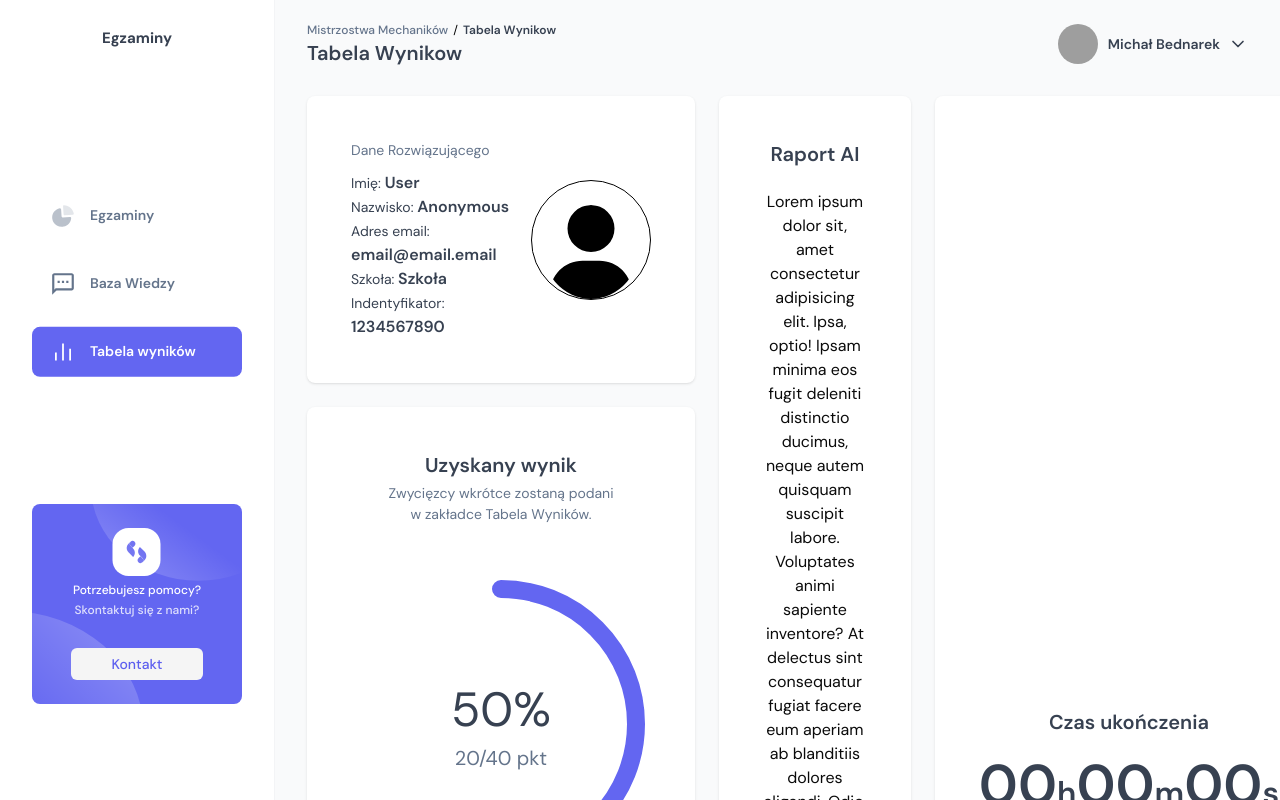
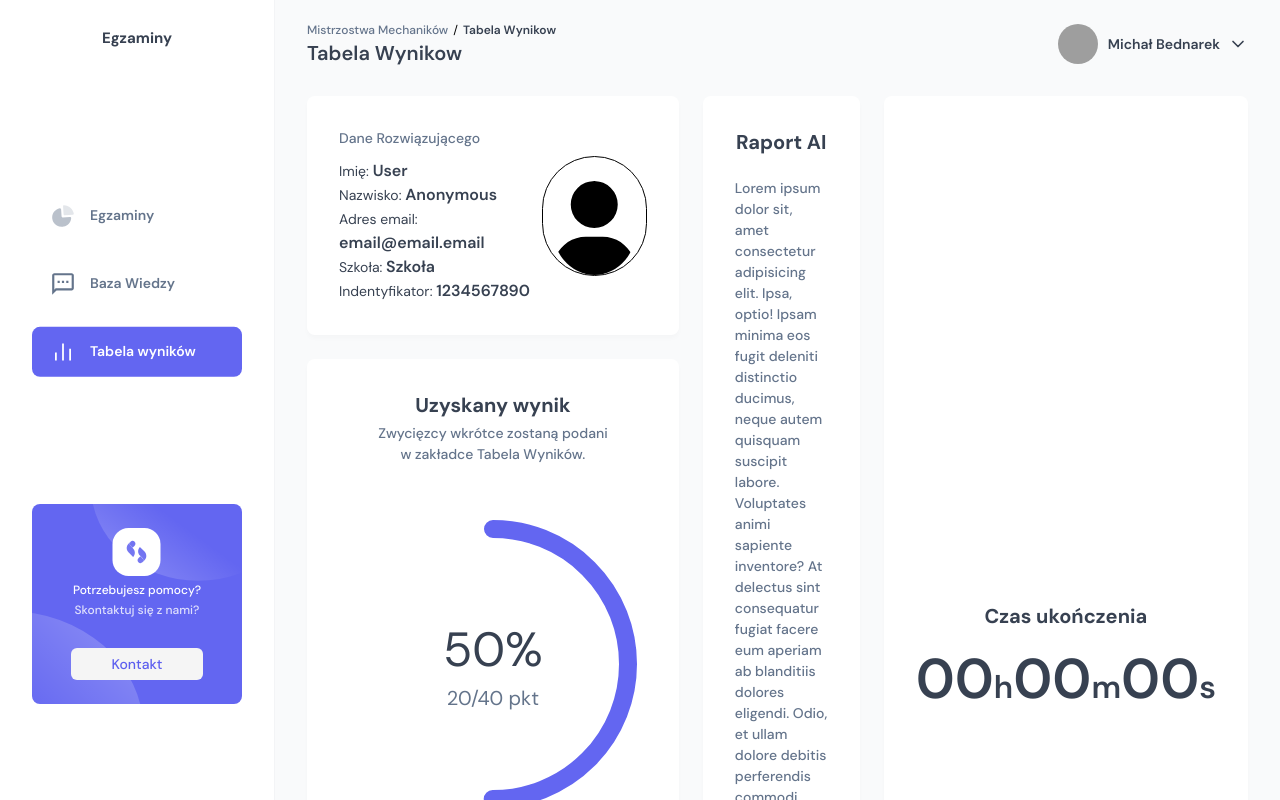
Before and after one commit to Vetther/HackHeroes2023, a Next.js app in the folder apps/frontend/: page /tabela-wynikow in a window 1280 px wide. Built offline with nearby package versions, Linux system fonts and the light colour scheme; grey boxes are pictures that could not be loaded.

Commit message:
Changed to use custom Card component

```diff
--- a/apps/frontend/src/components/results/ai-report.tsx
+++ b/apps/frontend/src/components/results/ai-report.tsx
@@ -1,12 +1,10 @@
-import Section from "./section"
+import { Card, CardTagLine, CardTitle } from "../ui/card"
 
 export default function AIRaport() {
   return (
-    <Section className="w-full flex-col items-center justify-center gap-[22px]">
-      <h3 className="text-xl font-semibold leading-7 text-gray-700">
-        Raport AI
-      </h3>
-      <p className="text-center">
+    <Card className="w-full items-center justify-center gap-[22px]">
+      <CardTitle>Raport AI</CardTitle>
+      <CardTagLine>
         Lorem ipsum dolor sit, amet consectetur adipisicing elit. Ipsa, optio!
         Ipsam minima eos fugit deleniti distinctio ducimus, neque autem quisquam
         suscipit labore. Voluptates animi sapiente inventore? At delectus sint
@@ -16,7 +14,7 @@ export default function AIRaport() {
         consequuntur aspernatur? Quaerat sint voluptatem reprehenderit quisquam,
         veritatis nesciunt, neque fuga et illo alias blanditiis vel,
         perspiciatis laudantium quod!
-      </p>
-    </Section>
+      </CardTagLine>
+    </Card>
   )
 }
--- a/apps/frontend/src/components/results/chart.tsx
+++ b/apps/frontend/src/components/results/chart.tsx
@@ -1,12 +1,10 @@
-import Section from "./section"
+import { Card, CardTitle } from "../ui/card"
 
 export default function Chart() {
   return (
-    <Section className="h-full flex-col gap-11">
-      <h3 className="text-xl font-semibold leading-7 text-gray-700">
-        Czas udzielenia odpowiedzi / pytanie
-      </h3>
+    <Card className="h-full gap-11">
+      <CardTitle>Czas udzielenia odpowiedzi / pytanie</CardTitle>
       <div></div>
-    </Section>
+    </Card>
   )
 }
--- a/apps/frontend/src/components/results/profile.tsx
+++ b/apps/frontend/src/components/results/profile.tsx
@@ -1,13 +1,11 @@
 import { NavbarIcons } from "../icons/navbar"
-import Section from "./section"
+import { Card, CardTagLine } from "../ui/card"
 
 export default function Profile() {
   return (
-    <Section className="justify-between gap-2.5">
+    <Card className="flex-row items-center justify-between gap-2.5">
       <div className="inline-flex flex-col gap-2.5">
-        <span className="text-sm leading-[21px] text-slate-500">
-          Dane Rozwiązującego
-        </span>
+        <CardTagLine>Dane Rozwiązującego</CardTagLine>
         <ul>
           <li className="self-stretch">
             <span className="text-sm leading-tight text-gray-700">Imię: </span>
@@ -49,9 +47,7 @@ export default function Profile() {
           </li>
         </ul>
       </div>
-      <div className="grid place-items-center">
-        <NavbarIcons.profile className="h-[120px] w-[120px] rounded-full border border-black px-2 pt-6" />
-      </div>
-    </Section>
+      <NavbarIcons.profile className="h-[120px] w-[120px] rounded-full border border-black px-2 pt-6" />
+    </Card>
   )
 }
--- a/apps/frontend/src/components/results/score.tsx
+++ b/apps/frontend/src/components/results/score.tsx
@@ -1,26 +1,20 @@
+import { Card, CardTagLine, CardTitle } from "../ui/card"
 import ProgressBar from "./score-progress-bar"
-import Section from "./section"
 
 export default function Score() {
   return (
-    <Section className="h-full flex-col items-center justify-center gap-[98px]">
+    <Card className="h-full items-center justify-center gap-[98px]">
       <div className="flex flex-col items-center justify-center gap-[49px]">
         <div className="flex flex-col items-center justify-center gap-1">
-          <h3 className="text-xl font-semibold leading-7 text-gray-700">
-            Uzyskany wynik
-          </h3>
-          <span className="text-center text-sm leading-[21px] text-slate-500">
+          <CardTitle>Uzyskany wynik</CardTitle>
+          <CardTagLine className="text-center">
             Zwycięzcy wkrótce zostaną podani
             <br /> w zakładce Tabela Wyników.
-          </span>
+          </CardTagLine>
         </div>
-        <div className="text-xl">
-          <ProgressBar points={20} />
-        </div>
+        <ProgressBar points={20} />
       </div>
-      <span className="text-sm leading-[21px] text-slate-500">
-        Dziękujemy za wzięcie udziału w kwalifikacjach.
-      </span>
-    </Section>
+      <CardTagLine>Dziękujemy za wzięcie udziału w kwalifikacjach.</CardTagLine>
+    </Card>
   )
 }
--- a/apps/frontend/src/components/results/section.tsx
+++ /dev/null
@@ -1,16 +0,0 @@
-import { cn } from "@/lib/utils"
-
-export default function Section({
-  children,
-  className,
-  ...props
-}: React.HTMLAttributes<HTMLElement>) {
-  return (
-    <section
-      className={cn("inline-flex rounded-lg bg-white p-11 shadow", className)}
-      {...props}
-    >
-      {children}
-    </section>
-  )
-}
--- a/apps/frontend/src/components/results/time.tsx
+++ b/apps/frontend/src/components/results/time.tsx
@@ -1,12 +1,10 @@
-import Section from "./section"
+import { Card, CardTitle } from "../ui/card"
 
 export default function Time() {
   return (
-    <Section className="w-full flex-col items-center justify-between">
+    <Card className="w-full items-center justify-between">
       <div className="flex shrink grow basis-0 flex-col items-center justify-center gap-2.5">
-        <h3 className="text-xl font-semibold leading-7 text-gray-700">
-          Czas ukończenia
-        </h3>
+        <CardTitle>Czas ukończenia</CardTitle>
         <div>
           <span className="text-[56px] font-semibold leading-[78.4px] text-gray-700">
             00
@@ -46,6 +44,6 @@ export default function Time() {
           </span>
         </div>
       </div>
-    </Section>
+    </Card>
   )
 }
```
